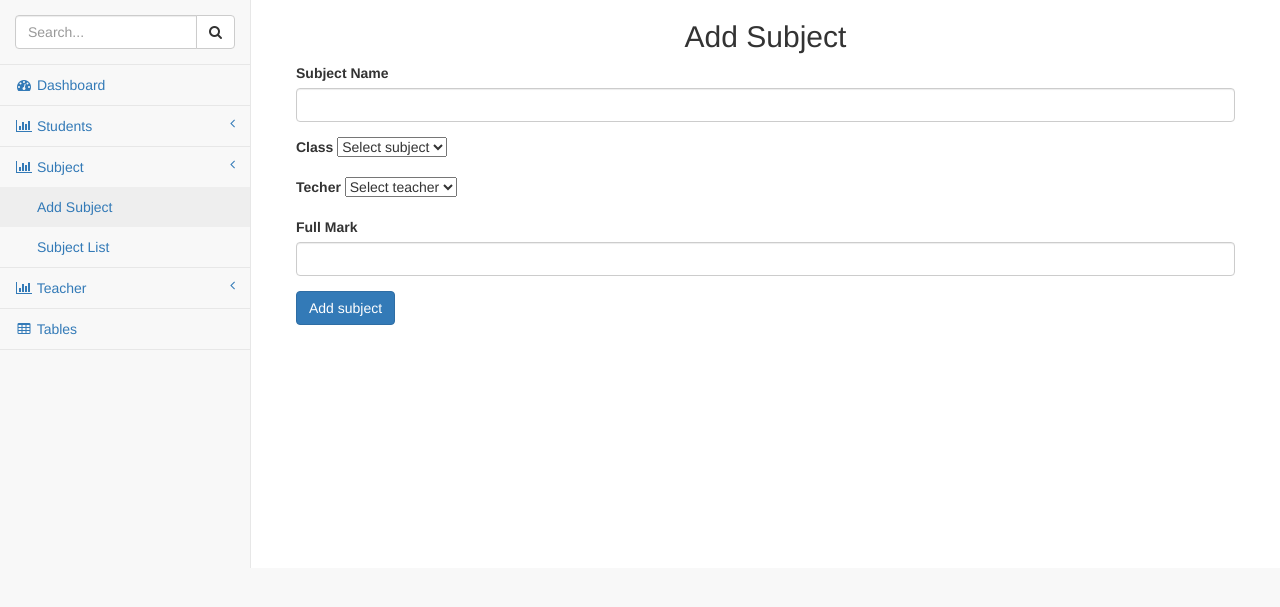
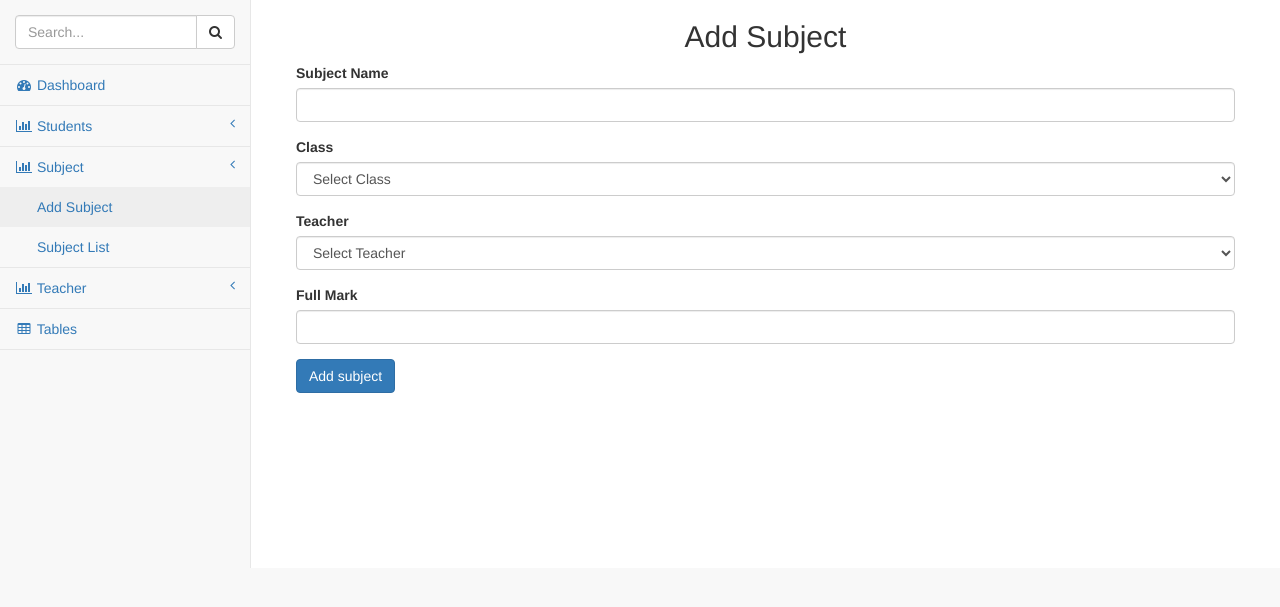
Before and after one commit to zhzaman/laravel-sms, a Laravel app: page /subject/create in a window 1280 px wide. Shown: the part 51-658 px from the top of the page. Run offline with Laravel 8, Linux system fonts and the light colour scheme; data that the repository does not hold is empty; settings files or empty folders that the repository lacks are supplied; some libraries are stand-ins or nearby versions.

Commit message:
second commit

```diff
--- a/app/Http/Controllers/subjectController.php
+++ b/app/Http/Controllers/subjectController.php
@@ -6,6 +6,7 @@ use App\studentModel;
 use App\subjectModel;
 use Illuminate\Http\Request;
 use Validator;
+use Illuminate\Support\Facades\DB;
 class subjectController extends Controller
 {
     /**
@@ -26,8 +27,8 @@ class subjectController extends Controller
      */
     public function create()
     {
-
-        return view('students.addsubject');
+       $teacher  = DB::table('teacher')->get();
+        return view('students.addsubject',compact('teacher'));
     }
 
     /**
--- a/resources/views/students/addsubject.blade.php
+++ b/resources/views/students/addsubject.blade.php
@@ -13,8 +13,19 @@
         @endif
     </div>
     <div class="form-group {{ $errors->has('class') ? 'has_error':'' }}">
-        {{ Form::label('class','Class') }}
-        {{ Form::select('class',[''=>'Select subject','6'=>'Six','7'=>'Seven','8'=>'Eight','9'=>'Nine','10'=>'Ten']) }}
+        <!-- {{ Form::label('class','Class') }}
+        {{ Form::select('class',[''=>'Select subject','6'=>'Six','7'=>'Seven','8'=>'Eight','9'=>'Nine','10'=>'Ten']) }} -->
+        <label for="class">Class</label>
+          <select class="form-control" name="class">
+            <option value="">Select Class</option>
+            <option value="Six">Six</option>
+            <option value="Seven">Seven</option>
+            <option value="Eight">Eight</option>
+            <option value="Nine">Nine</option>
+            <option value="Ten">Ten</option>
+          </select>
+
+
         @if($errors->has('class'))
             <span class="help-block" style="display:block">
           <strong>{{ $errors->first('class') }}</strong>
@@ -22,8 +33,16 @@
         @endif
     </div>
     <div class="form-group {{ $errors->has('teacherid') ? 'has_error':'' }}">
-        {{ Form::label('teacherid','Techer') }}
-        {{ Form::select('teacherid',[''=>'Select teacher','1'=>'Hasan','2'=>'Karim']) }}
+        <!-- {{ Form::label('teacherid','Techer') }}
+        {{ Form::select('teacherid',[''=>'Select teacher','1'=>'Hasan','2'=>'Karim']) }} -->
+         <label for="class">Teacher</label>
+        <select class="form-control" name="class">
+            <option value="">Select Teacher</option>
+            @foreach($teacher as $teacher)
+            <option value="{{$teacher->id}}">{{$teacher->name}}</option>
+            @endforeach;
+          </select>
+
         @if($errors->has('teacherid'))
             <span class="help-block" style="display:block">
           <strong>{{ $errors->first('teacherid') }}</strong>
```
